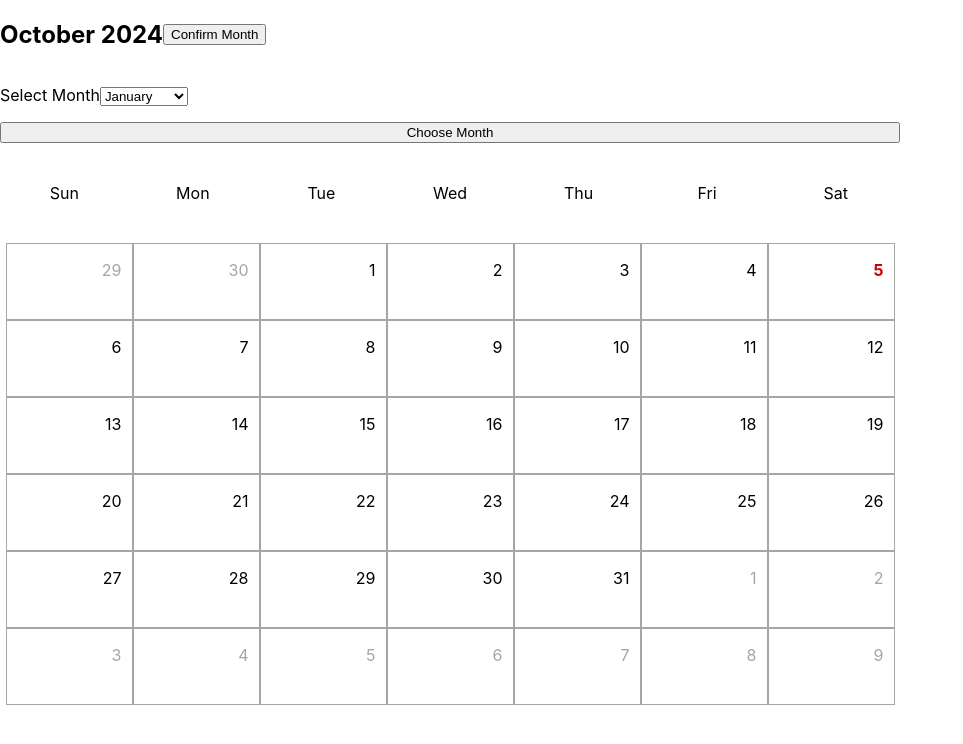
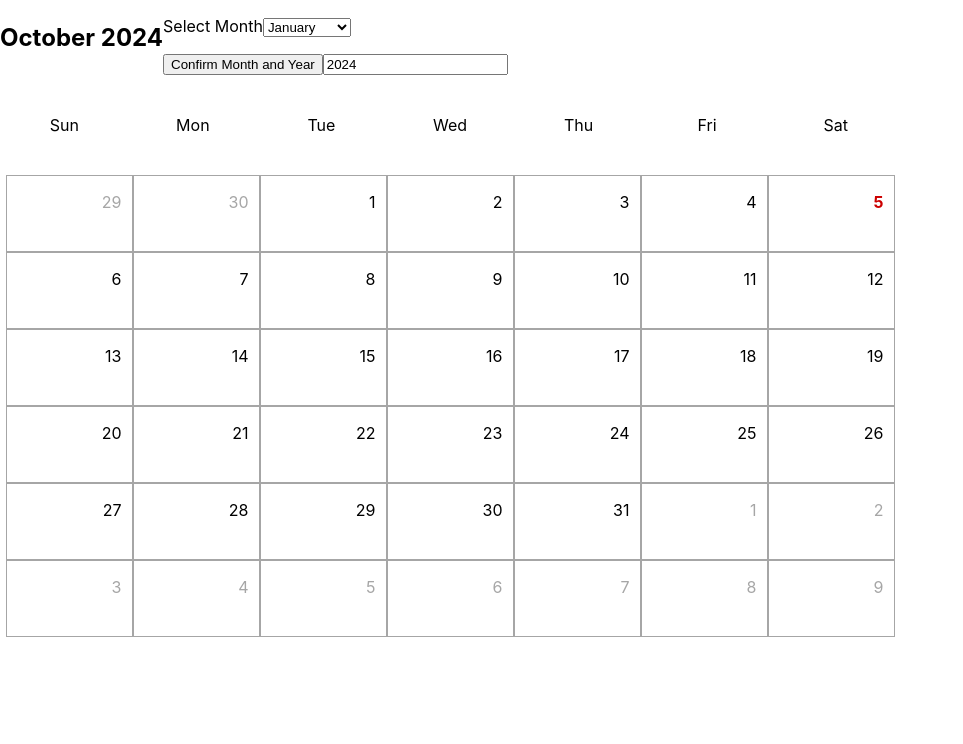
Before and after one commit to iahmed-smu/HackSMUVI, a React (Create React App) app in the folder my-app/: page / in a window 1280 px wide. Shown: the top 744 px of the page, without its empty margins (0-963 px from the left). Built offline with nearby package versions, Linux system fonts and the light colour scheme.

Commit message:
month and year

```diff
--- a/my-app/src/calendar.js
+++ b/my-app/src/calendar.js
@@ -25,8 +25,10 @@ export default class Calendar extends Component {
     //alert("pressed");
     let selectElement = document.querySelector('#select1');
     let chosenMonth = selectElement.value;
+    let selectyear = document.querySelector('#YearInput');
+    let chosenyear = selectyear.value;
     //alert(chosenMonth);
-    this.setState({ currentDay: new Date(chosenMonth+" 1, 2024")});
+    this.setState({ currentDay: new Date(chosenMonth+" 1, "+chosenyear)});
     //const firstDayOfMonth = new Date(props.day.getFullYear(), props.day.getMonth(), 1);
     }
 
@@ -51,20 +53,7 @@ export default class Calendar extends Component {
             <h2>{this.months[this.state.currentDay.getMonth()]} {this.state.currentDay.getFullYear()}</h2>
           </div>
           <div className="tools">
-            <button onClick={this.getOption}>
-              <span className="material-icons">
-                Confirm Month
-                </span>
-            </button>
-            {/* <p>{this.months[this.state.currentDay.getMonth()].substring(0, 3)} {this.state.currentDay.getDate()}</p>
-            <button onClick={this.nextMonth}>
-              <span className="material-icons">
-                Next Day
-                </span>
-            </button> */}
-          </div>
-        </div>
-        <div className="calendar-body">
+
         <p> Select Month
         <select id="select1">
             <option value="January">January</option>
@@ -81,7 +70,25 @@ export default class Calendar extends Component {
             <option value="December">December</option>
         </select>
         </p>
-        <button onclick={this.getOption}> Choose Month </button>
+            <button onClick={this.getOption}>
+              <span className="material-icons">
+                Confirm Month and Year
+                </span>
+            </button>
+            <input type="text" id="YearInput" defaultValue="2024"></input>
+            <script>
+            document.getElementById("YearInput").readOnly = false;
+            </script>
+            {/* <p>{this.months[this.state.currentDay.getMonth()].substring(0, 3)} {this.state.currentDay.getDate()}</p>
+            <button onClick={this.nextMonth}>
+              <span className="material-icons">
+                Next Day
+                </span>
+            </button> */}
+          </div>
+        </div>
+        <div className="calendar-body">
+        {/* <button onclick={this.getOption}> Choose Month </button> */}
           <div className="table-header">
             {
               this.weekdays.map((weekday) => {
```
